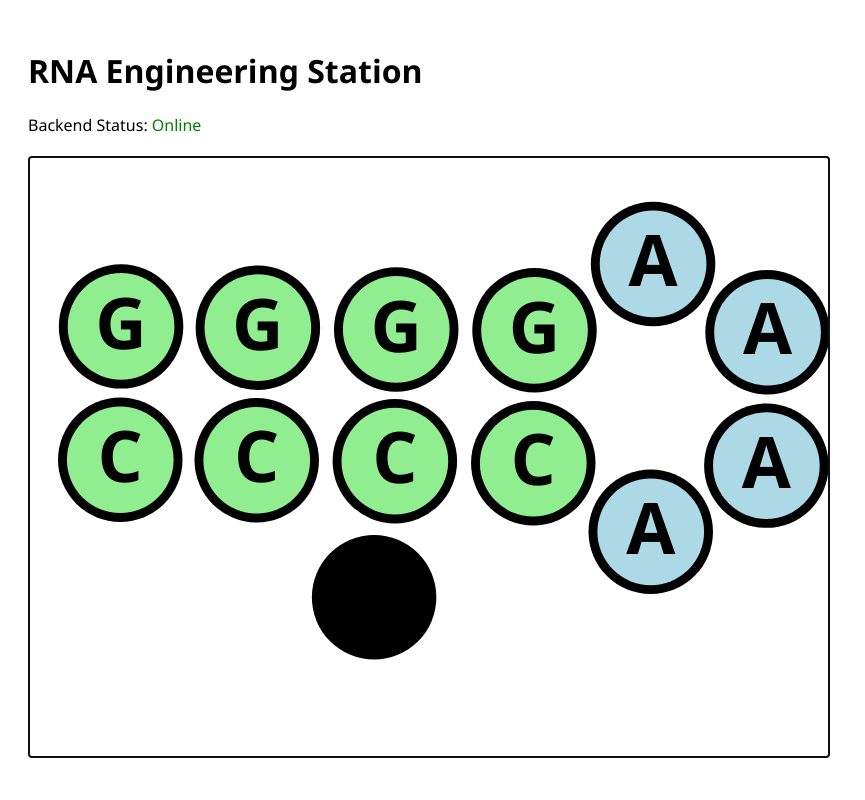
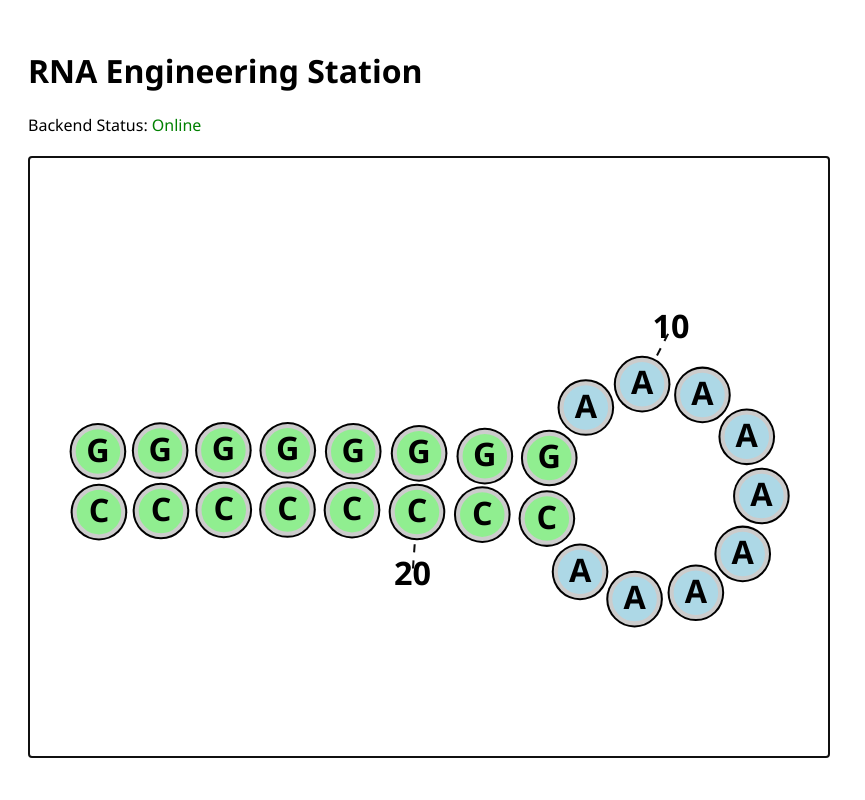
Before and after one commit to denski92/vienna_rna_folding_game, a Flask app: page / in a window 1280 px wide. Shown: the whole page, without its empty margins (0-865 px from the left). Run offline with Flask 3, Linux system fonts and the light colour scheme.

Commit message:
adjusted positional labeling nodes, appearing every 10 nucleotides, non clickable, adjusted style

```diff
--- a/static/css/style.css
+++ b/static/css/style.css
@@ -78,3 +78,43 @@ body {
 .node {
     cursor: pointer;
 }
+
+
+/* Optional: Fix the class mismatch so standard nodes look white, not black */
+/* If your nodes are black instead of white/colored, add this: */
+.node {
+    fill: white;
+    stroke: #ccc;
+    stroke-width: 1px;
+}
+
+/**
+ * 2. Specific override for LABEL nodes (10, 20...)
+ * We want the number to be visible, but the circle to be INVISIBLE.
+ */
+circle[node_type="label"] {
+    fill: transparent !important;   /* Override white fill */
+    stroke: none !important;        /* Remove grey border */
+    pointer-events: none !important; /* Make unclickable */
+}
+
+/* Ensure the text number (e.g. "10") is unclickable */
+g.gnode[node_type="label"] text {
+    pointer-events: none !important;
+    user-select: none !important;
+    fill: #666;
+    font-weight: bold;
+}
+
+/**
+ * 4. Label Connection Line
+ * Draws a thin black line from the nucleotide to the number (10, 20).
+ * We use !important to override any default opacity settings.
+ */
+line[link_type="label_link"] {
+    stroke: black !important;
+    stroke-width: 0.5px !important;
+    stroke-dasharray: 2, 2; /* Small dotted line */
+    opacity: 0.95 !important;
+    display: inline !important;
+}
--- a/static/js/game.js
+++ b/static/js/game.js
@@ -11,14 +11,14 @@ let container = new FornaContainer("#rna_container", {
 });
 
 // State variables
-let currentSequence = "GGGGAAAACCCC";
-let targetStructure = "((((....))))";
+let currentSequence = "GGGGGGGGAAAAAAAAACCCCCCCC";
+let targetStructure = "((((((((.........))))))))";
 let selectedNodeIndex = -1;
 
 function initGame() {
     let options = {
         'sequence': currentSequence,
-        'structure': '((((....))))'
+        'structure': '((((((((.........))))))))'
     };
     container.addRNA(options.structure, options);
     setTimeout(attachClickListeners, 500);
```
Also changed, not shown: static/js/fornac.js.
